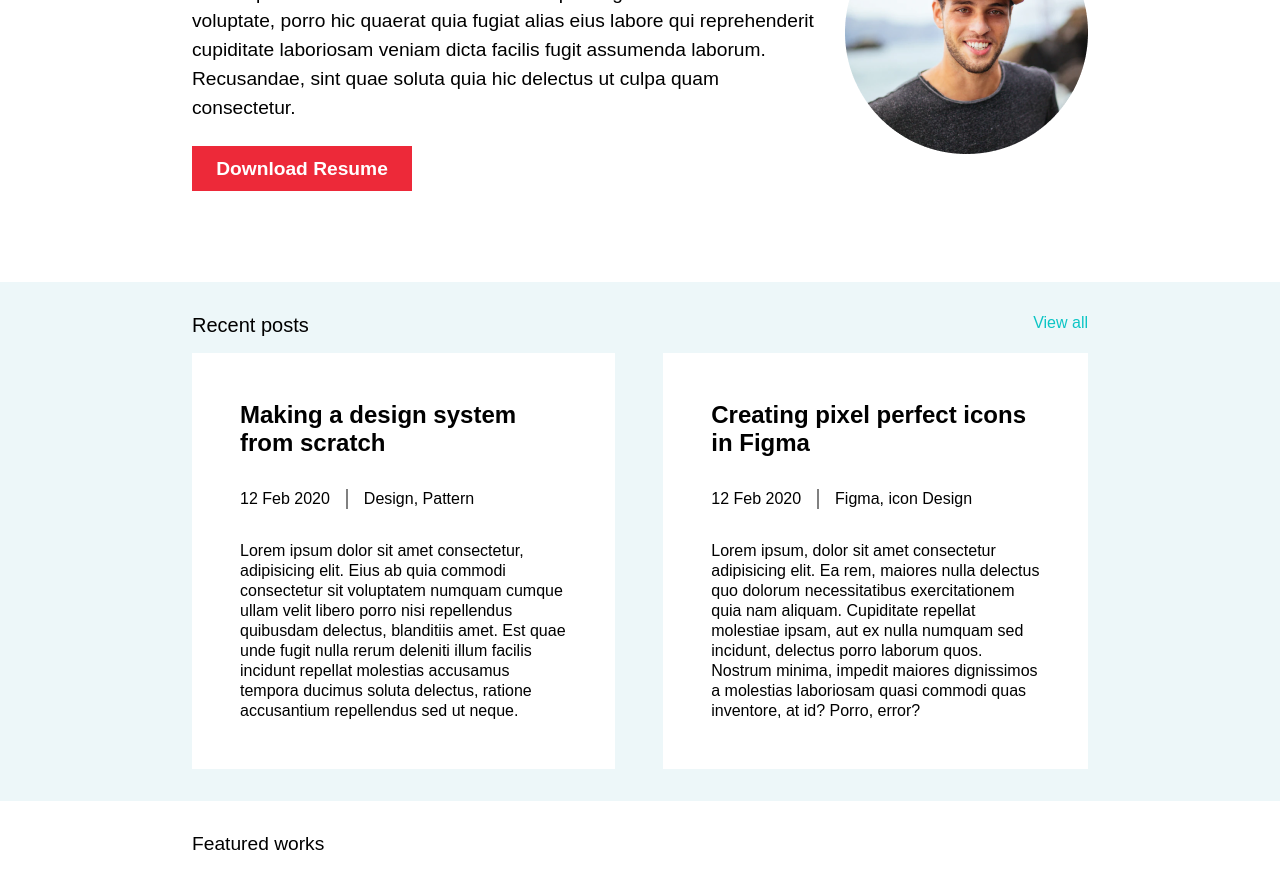
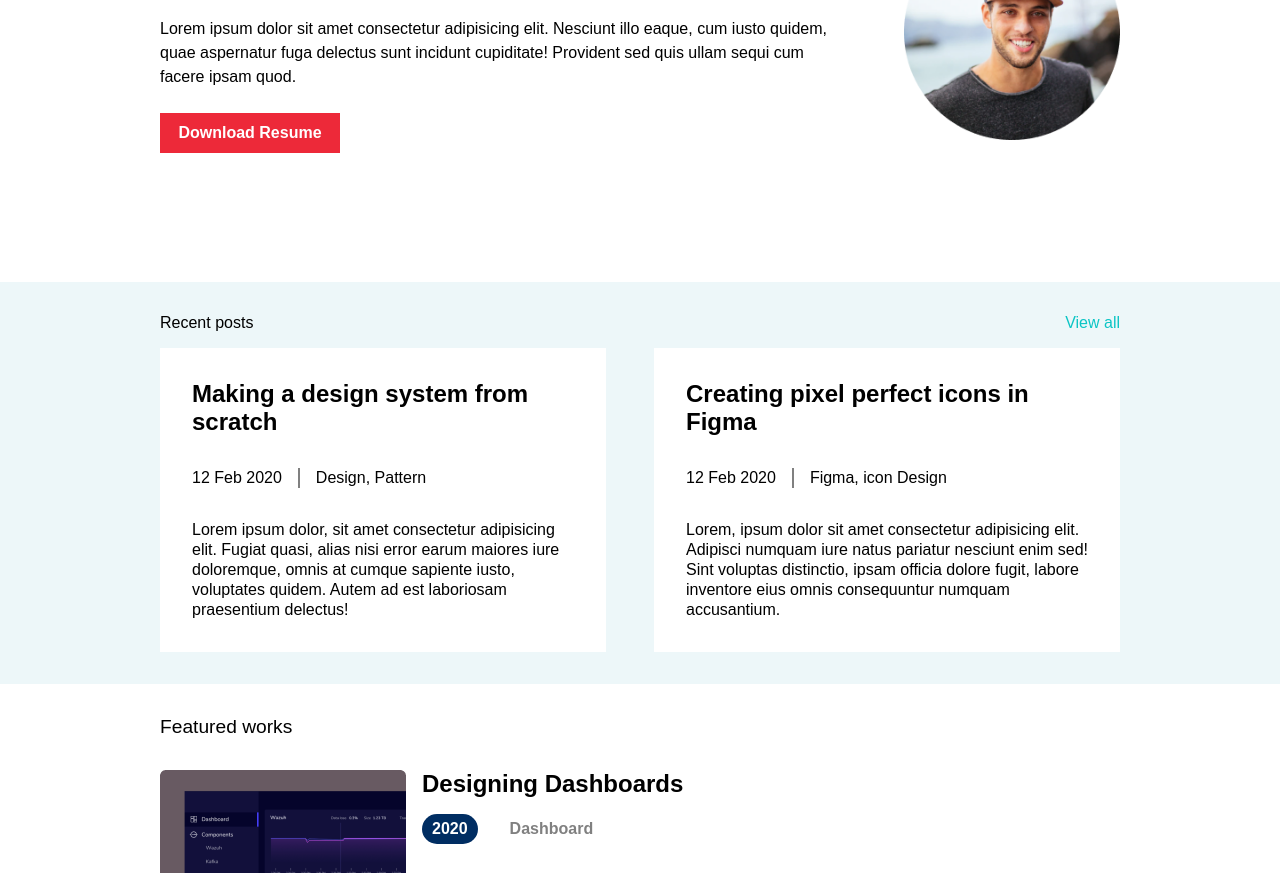
Before and after one commit to pawanSinghFartyal/Portfolio-task, a plain HTML site: page index.html in a window 1280 px wide. Shown: the part 276-1149 px from the top of the page. Drawn offline with Linux system fonts and the light colour scheme.

Commit message:
new changes

```diff
--- a/index.html
+++ b/index.html
@@ -20,7 +20,7 @@
                  <h2>Hi, I am John,</h2>
             <h2>Creative Technologist</h2>
                 <p>
-                    Lorem ipsum dolor sit amet consectetur adipisicing elit. Ullam dolorem voluptate, porro hic quaerat quia fugiat alias eius labore qui reprehenderit cupiditate laboriosam veniam dicta facilis fugit assumenda laborum. Recusandae, sint quae soluta quia hic delectus ut culpa quam consectetur.
+                    Lorem ipsum dolor sit amet consectetur adipisicing elit. Nesciunt illo eaque, cum iusto quidem, quae aspernatur fuga delectus sunt incidunt cupiditate! Provident sed quis ullam sequi cum facere ipsam quod.
                 </p>
                 <div class="btn">
                     <button class="downloadBtn">Download Resume</button>
@@ -50,7 +50,7 @@
                         </p>
                     </div>
                     <p class="content">
-                        Lorem ipsum dolor sit amet consectetur, adipisicing elit. Eius ab quia commodi consectetur sit voluptatem numquam cumque ullam velit libero porro nisi repellendus quibusdam delectus, blanditiis amet. Est quae unde fugit nulla rerum deleniti illum facilis incidunt repellat molestias accusamus tempora ducimus soluta delectus, ratione accusantium repellendus sed ut neque.
+                        Lorem ipsum dolor, sit amet consectetur adipisicing elit. Fugiat quasi, alias nisi error earum maiores iure doloremque, omnis at cumque sapiente iusto, voluptates quidem. Autem ad est laboriosam praesentium delectus!
                     </p>
                 </div>
                 <div class="postCard">
@@ -65,8 +65,7 @@
                         </p>
                     </div>
                     <p class="content">
-                        Lorem ipsum, dolor sit amet consectetur adipisicing elit. Ea rem, maiores nulla delectus quo dolorum necessitatibus exercitationem quia nam aliquam. Cupiditate repellat molestiae ipsam, aut ex nulla numquam sed incidunt, delectus porro laborum quos. Nostrum minima, impedit maiores dignissimos a molestias laboriosam quasi commodi quas inventore, at id? Porro, error?
-                    </p>
+Lorem, ipsum dolor sit amet consectetur adipisicing elit. Adipisci numquam iure natus pariatur nesciunt enim sed! Sint voluptas distinctio, ipsam officia dolore fugit, labore inventore eius omnis consequuntur numquam accusantium.                    </p>
                 </div>
             </div>
         </div>
@@ -139,6 +138,7 @@
                 <img src="./icons/linkedin.png" alt="">
             </i>
         </div>
+        <p>Copyright &copy; All right reserved</p>
     </footer>
 </body>
 </html>
--- a/styles.css
+++ b/styles.css
@@ -30,7 +30,7 @@ nav{
     display: flex;
     height: 500px;
     align-items: center;
-    width: 70%;
+    width: 75%;
     justify-content: center;
 }
 .about{
@@ -44,18 +44,20 @@ nav{
     justify-content: end;
     width: 30%;
 }
+.aboutContainer .imageContainer img{
+    width: 75%;
+}
 .about h2{
     font-size: 2rem;
 }
 .about p{
     margin-top: 2rem;
-    font-size: 1.2rem;
     line-height:1.5;
 }
 .downloadBtn{
-    width: 220px;
-    height: 45px;
-    font-size: 1.2rem;
+    width: 180px;
+    height: 40px;
+    font-size: 1rem;
     border: none;
     font-weight: 550;
     background-color:#ED2939;
@@ -65,7 +67,7 @@ nav{
     margin-top: 1.5rem;
 }
 .recentPosts{
-    width: 70%;
+    width: 75%;
     display: flex;
     flex-direction: column;
     padding: 2rem 0;
@@ -73,7 +75,6 @@ nav{
 .upperSection{
     display: flex;
     justify-content: space-between;
-    font-size: 1.25rem;
     margin-bottom: 1rem;
 }
 .posts{
@@ -81,9 +82,8 @@ nav{
     gap: 3rem;
 }
 .postCard{
-    padding: 1rem;
     background-color: white;
-    padding: 3rem;
+    padding: 2rem;
 }
 .dateandType{
     display: flex;
@@ -95,7 +95,7 @@ nav{
   margin: 0 1rem;
 
 }
-.postCard p,.content{
+.postCard p{
     line-height:1.25;
 }
 .workCards{
@@ -104,7 +104,7 @@ nav{
     margin-top: 2rem;
 }
 .works{
-    width: 70%;
+    width: 75%;
     margin-top: 2rem;
 }
 .yearAndType{
@@ -125,7 +125,7 @@ color: #808080;
 font-weight: 600;
 }
 .yearAndType .year{
-    background-color:rgb(76, 13, 136);
+    background-color:#002D62;
     color: white;
     padding: 6px 10px;
     border-radius: 15px;
@@ -138,8 +138,10 @@ font-weight: 600;
 
 }
 .works .heading{
+
     font-size: 1.2rem;
 }
+
 .icon img{
     object-fit: contain;
     width: 30px;
@@ -149,6 +151,10 @@ font-weight: 600;
     display: flex;
     justify-content: center;
     gap: 2rem;
-    margin-top:5rem ;
-    margin-bottom: 2rem;
+    margin-top:6rem ;
+    margin-bottom: 1rem;
 }
+footer p{
+    text-align: center;
+    margin-bottom: 1rem;
+}
```
